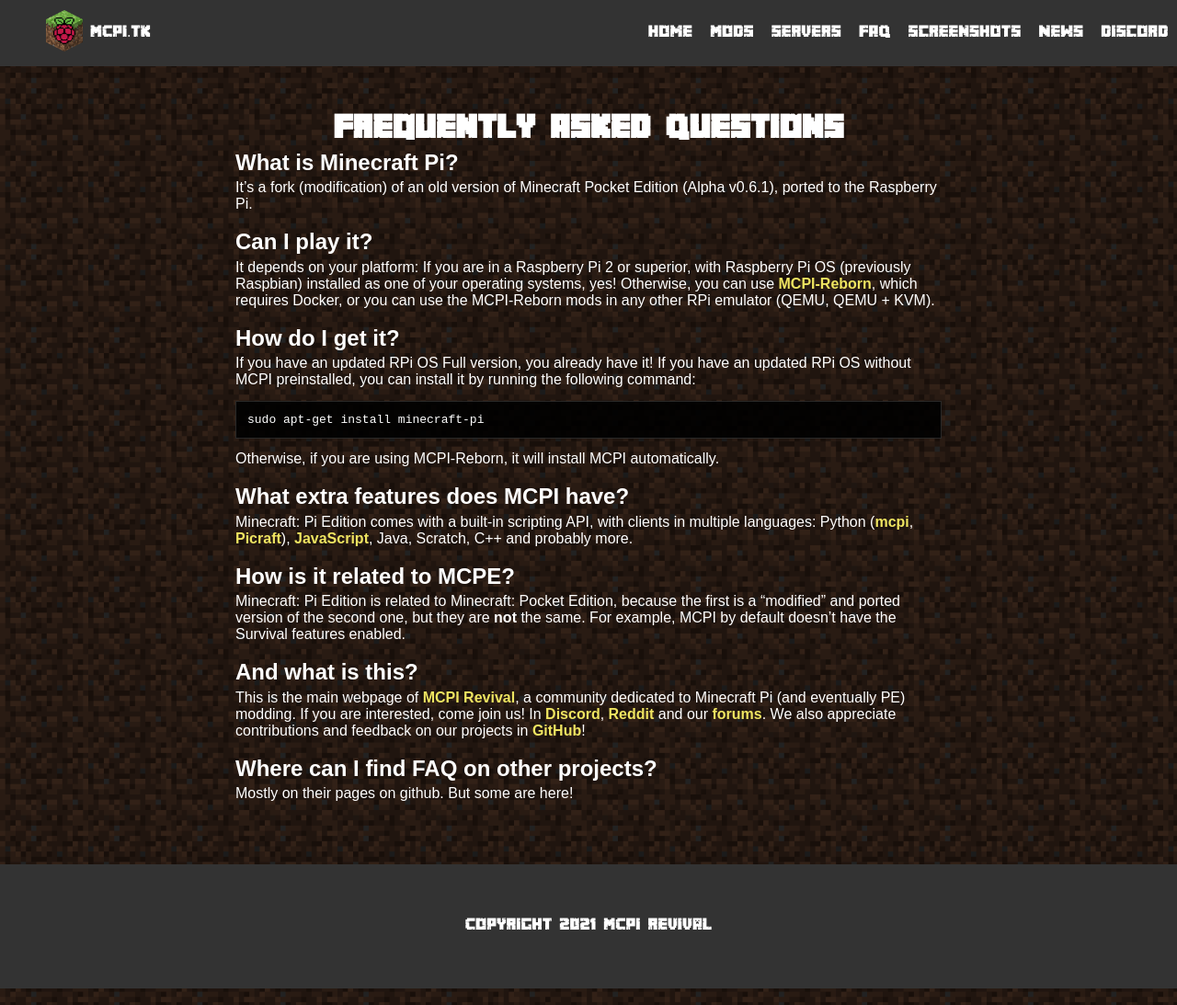
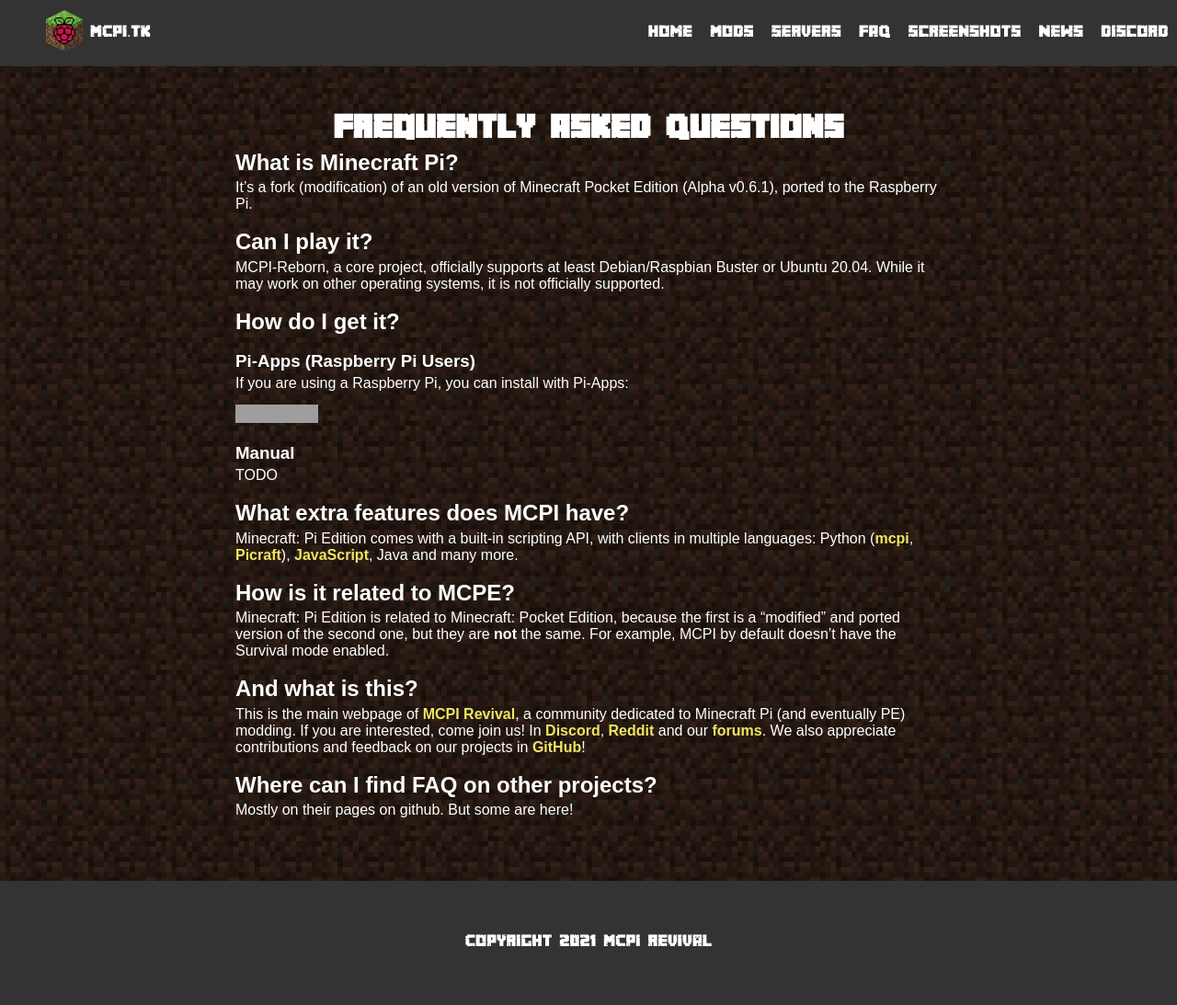
Before and after one commit to MCPI-Revival/mcpi-revival.github.io, a Jekyll site: the page built from faq.md, in a window 1280 px wide. Shown: the whole page at 92% size. Built offline with Jekyll 4.4.1, drawn with Linux system fonts in a browser that asks for light colours; grey boxes are pictures that could not be loaded.

````diff
--- a/faq.md
+++ b/faq.md
@@ -10,25 +10,25 @@ It's a fork (modification) of an old version of Minecraft Pocket Edition (Alpha
 
 ## Can I play it?
 
-It depends on your platform: If you are in a Raspberry Pi 2 or superior, with Raspberry Pi OS (previously Raspbian) installed as one of your operating systems, yes! Otherwise, you can use [MCPI-Reborn](https://gitea.thebrokenrail.com/TheBrokenRail/minecraft-pi-reborn), which requires Docker, or you can use the MCPI-Reborn mods in any other RPi emulator (QEMU, QEMU + KVM).
+MCPI-Reborn, a core project, officially supports at least Debian/Raspbian Buster or Ubuntu 20.04. While it may work on other operating systems, it is not officially supported.
 
 ## How do I get it?
 
-If you have an updated RPi OS Full version, you already have it! If you have an updated RPi OS without MCPI preinstalled, you can install it by running the following command:
+### Pi-Apps (Raspberry Pi Users)
+If you are using a Raspberry Pi, you can install with Pi-Apps:
 
-```sh
-sudo apt-get install minecraft-pi
-```
+[![Pi-Apps](https://github.com/Botspot/pi-apps/blob/master/icons/badge.png?raw=true)](https://github.com/Botspot/pi-apps)
 
-Otherwise, if you are using MCPI-Reborn, it will install MCPI automatically.
+### Manual
+TODO
 
 ## What extra features does MCPI have?
 
-Minecraft: Pi Edition comes with a built-in scripting API, with clients in multiple languages: Python ([mcpi](https://github.com/martinohanlon/mcpi), [Picraft](https://picraft.readthedocs.io/)), [JavaScript](https://github.com/mdnorman/node-mcpi), Java, Scratch, C++ and probably more.
+Minecraft: Pi Edition comes with a built-in scripting API, with clients in multiple languages: Python ([mcpi](https://github.com/martinohanlon/mcpi), [Picraft](https://picraft.readthedocs.io/)), [JavaScript](https://github.com/mdnorman/node-mcpi), Java and many more.
 
 ## How is it related to MCPE?
 
-Minecraft: Pi Edition is related to Minecraft: Pocket Edition, because the first is a "modified" and ported version of the second one, but they are **not** the same. For example, MCPI by default doesn't have the Survival features enabled.
+Minecraft: Pi Edition is related to Minecraft: Pocket Edition, because the first is a "modified" and ported version of the second one, but they are **not** the same. For example, MCPI by default doesn't have the Survival mode enabled.
 
 ## And what is this?
 
````
Also changed, not shown: servers.md (+4 -5 lines).
